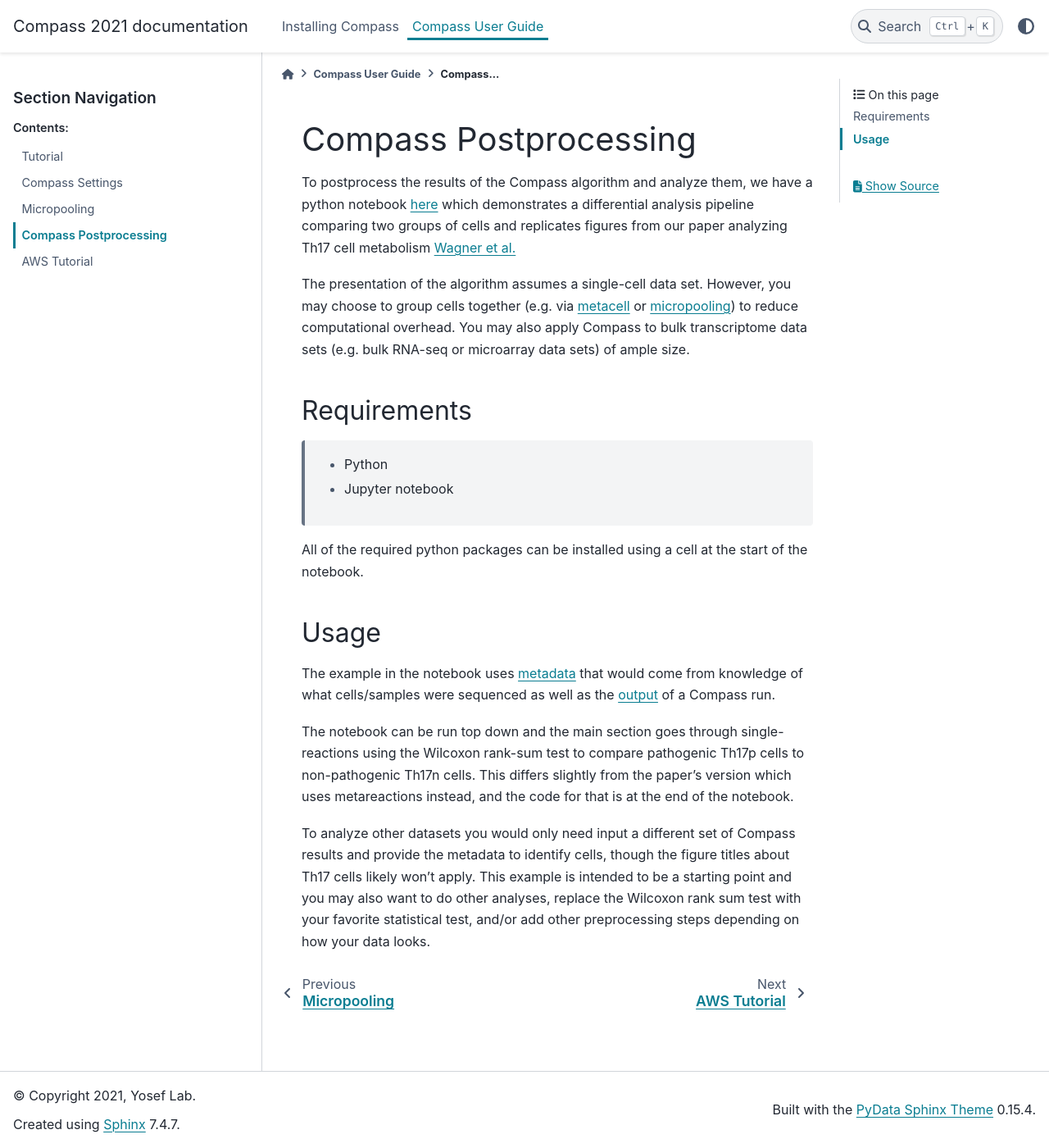
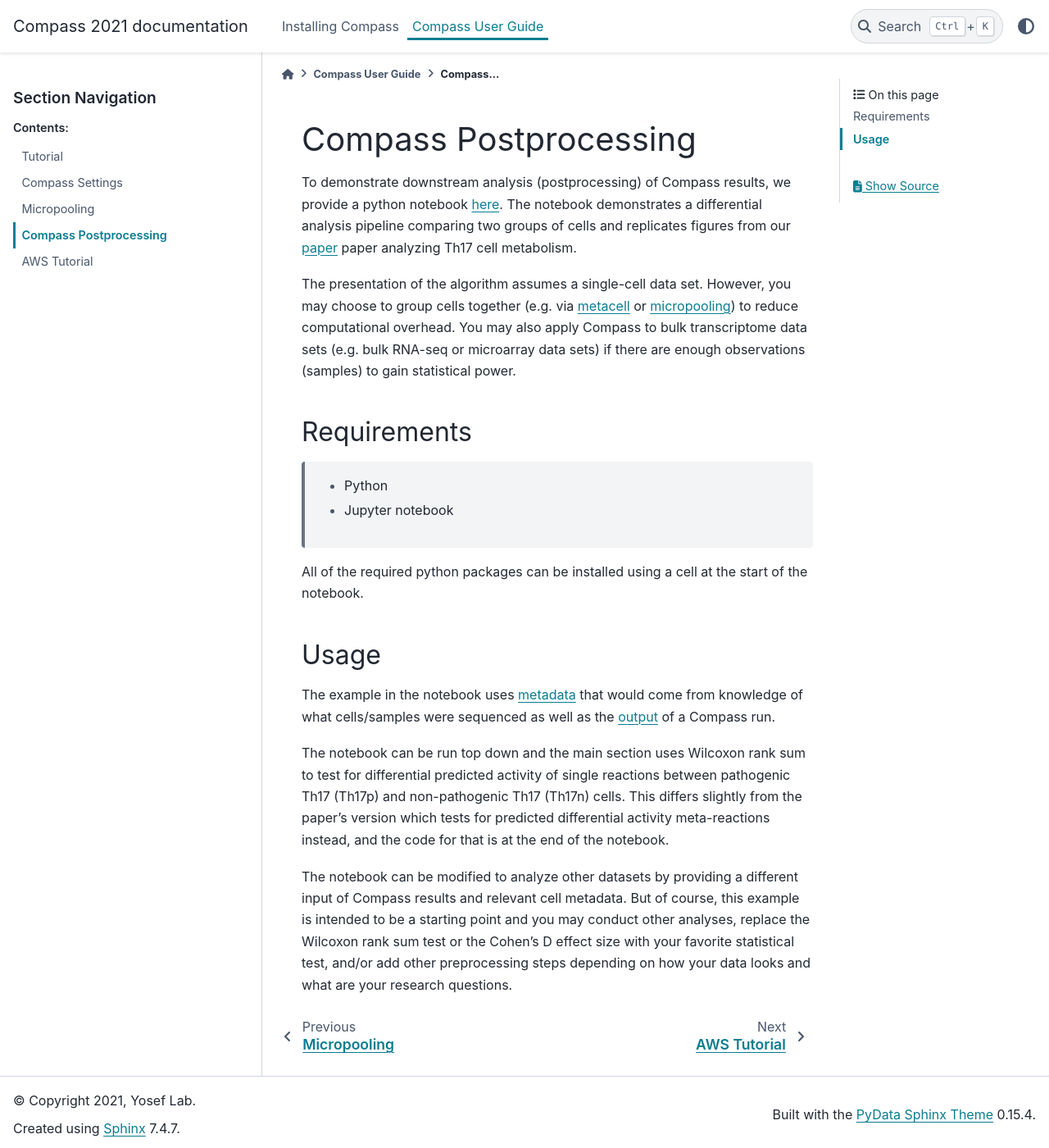
Before and after one commit to YosefLab/Compass, a Sphinx documentation site: the page built from docs_source/source/Compass-Postprocessing-Tutorial.rst, in a window 1280 px wide and 1400 px high. Shown: the whole window at 82% size. Built offline with Sphinx 7.4.7 and the PyData theme 0.15.4, drawn with Linux system fonts in a browser that asks for light colours.

Commit message:
revised postprocessing doc

```diff
--- a/docs_source/source/Compass-Postprocessing-Tutorial.rst
+++ b/docs_source/source/Compass-Postprocessing-Tutorial.rst
@@ -1,9 +1,9 @@
 Compass Postprocessing
 ======================
 
-To postprocess the results of the Compass algorithm and analyze them, we have a python notebook  `here <https://github.com/YosefLab/Compass/blob/analysis/analysis/Demo.ipynb>`__
-which demonstrates a differential analysis pipeline comparing two groups of cells and replicates figures from our paper analyzing Th17 cell metabolism `Wagner
-et al. <https://www.biorxiv.org/content/10.1101/2020.01.23.912717v1>`__
+To demonstrate downstream analysis (postprocessing) of Compass results, we provide a python notebook  `here <https://github.com/YosefLab/Compass/blob/analysis/analysis/Demo.ipynb>`__.
+The notebook demonstrates a differential analysis pipeline comparing two groups of cells and replicates figures from our  `paper
+<https://doi.org/10.1016/j.cell.2021.05.045>`__ paper analyzing Th17 cell metabolism.
 
 
 The presentation of the algorithm assumes a single-cell data set.
@@ -11,7 +11,7 @@ However, you may choose to group cells together (e.g. via
 `metacell <https://github.com/tanaylab/metacell>`__ or
 `micropooling <https://github.com/YosefLab/Vision>`__) to reduce
 computational overhead. You may also apply Compass to bulk transcriptome
-data sets (e.g. bulk RNA-seq or microarray data sets) of ample size.
+data sets (e.g. bulk RNA-seq or microarray data sets) if there are enough observations (samples) to gain statistical power.
 
 Requirements
 ************
@@ -26,9 +26,8 @@ Usage
 The example in the notebook uses `metadata <https://github.com/YosefLab/Compass/blob/analysis/analysis/extdata/Th17/cell_metadata.csv>`__ that would come from knowledge of what cells/samples were sequenced
 as well as the `output <https://github.com/YosefLab/Compass/blob/analysis/analysis/extdata/Th17/reactions.tsv>`__ of a Compass run.
 
-The notebook can be run top down and the main section goes through single-reactions using the Wilcoxon rank-sum test to compare pathogenic Th17p cells to non-pathogenic Th17n cells.
-This differs slightly from the paper's version which uses metareactions instead, and the code for that is at the end of the notebook.
+The notebook can be run top down and the main section uses Wilcoxon rank sum to test for differential predicted activity of single reactions between pathogenic Th17 (Th17p) and non-pathogenic Th17 (Th17n) cells.
+This differs slightly from the paper's version which tests for predicted differential activity meta-reactions instead, and the code for that is at the end of the notebook.
 
-To analyze other datasets you would only need input a different set of Compass results and provide the metadata to identify cells,
-though the figure titles about Th17 cells likely won't apply.
-This example is intended to be a starting point and you may also want to do other analyses, replace the Wilcoxon rank sum test with your favorite statistical test, and/or add other preprocessing steps depending on how your data looks.
+The notebook can be modified to analyze other datasets by providing a different input of Compass results and relevant cell metadata.
+But of course, this example is intended to be a starting point and you may conduct other analyses, replace the Wilcoxon rank sum test or the Cohen's D effect size with your favorite statistical test, and/or add other preprocessing steps depending on how your data looks and what are your research questions.
```
